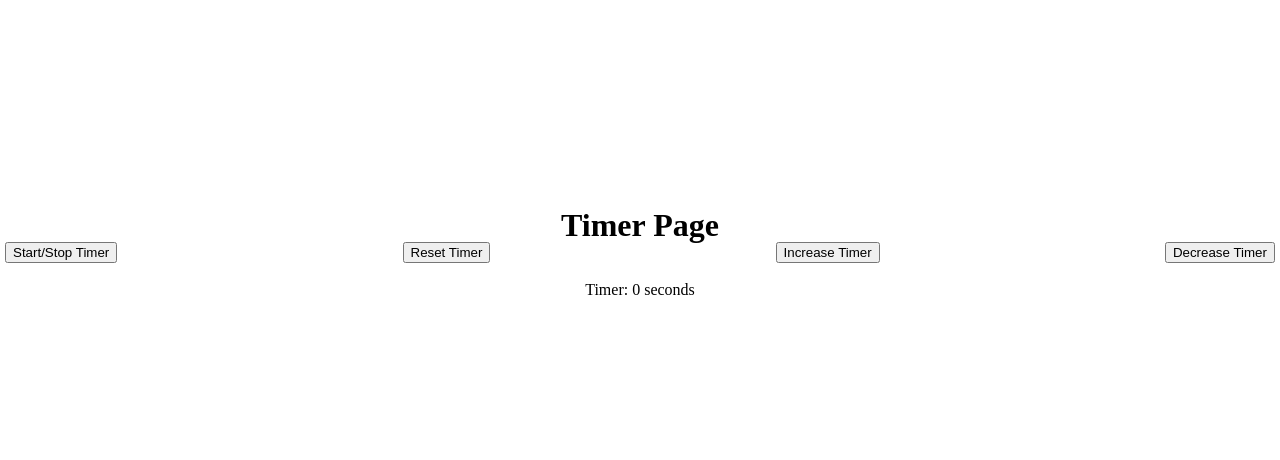
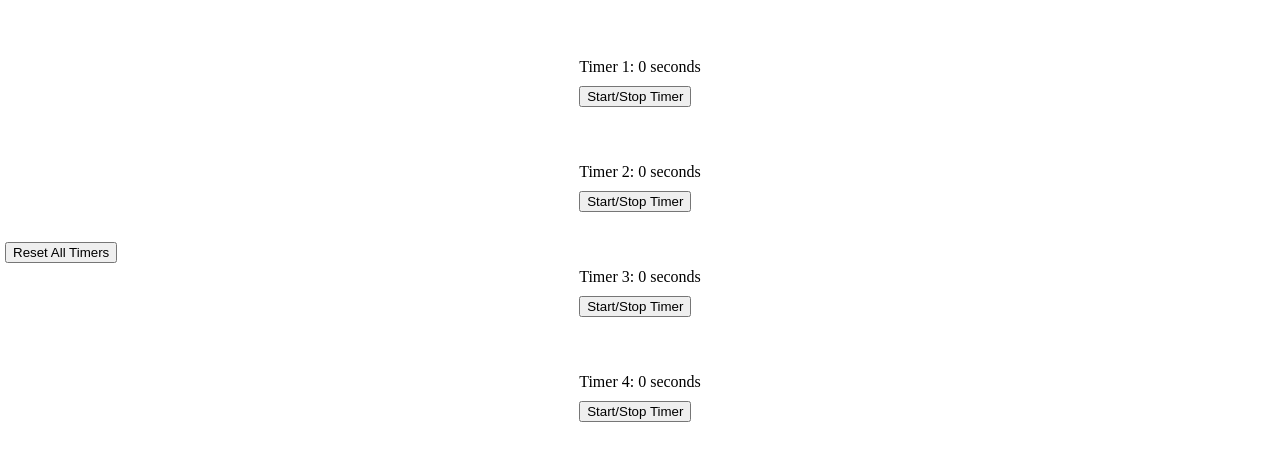
Before and after one commit to chm626/Website, a plain HTML site: page timer_page.html in a window 1280 px wide. Shown: the part 148-608 px from the top of the page. Drawn offline with Linux system fonts and the light colour scheme.

Commit message:
Update timer_page.html

```diff
--- a/timer_page.html
+++ b/timer_page.html
@@ -15,8 +15,12 @@
             justify-content: center;
         }
 
-        #timerDisplay {
-            margin-bottom: 20px;
+        .timer-container {
+            margin-bottom: 40px;
+        }
+
+        .timer-container p {
+            margin-bottom: 10px;
         }
 
         .button-container {
@@ -35,72 +39,67 @@
 </head>
 <body>
 
-<h1>Timer Page</h1>
+<div class="timer-container" id="timer1">
+    <p>Timer 1: 0 seconds</p>
+    <button onclick="startStopTimer(1)">Start/Stop Timer</button>
+</div>
 
-<p id="timerDisplay">Timer: 0 seconds</p>
+<div class="timer-container" id="timer2">
+    <p>Timer 2: 0 seconds</p>
+    <button onclick="startStopTimer(2)">Start/Stop Timer</button>
+</div>
+
+<div class="timer-container" id="timer3">
+    <p>Timer 3: 0 seconds</p>
+    <button onclick="startStopTimer(3)">Start/Stop Timer</button>
+</div>
+
+<div class="timer-container" id="timer4">
+    <p>Timer 4: 0 seconds</p>
+    <button onclick="startStopTimer(4)">Start/Stop Timer</button>
+</div>
 
 <div class="button-container">
-    <button onclick="startStopTimer()">Start/Stop Timer</button>
-    <button onclick="resetTimer()">Reset Timer</button>
-    <button onclick="increaseTimer()">Increase Timer</button>
-    <button onclick="decreaseTimer()">Decrease Timer</button>
+    <button onclick="resetAllTimers()">Reset All Timers</button>
 </div>
 
 <script>
-    let timerRunning = false;
-    let seconds = 0;
-    let timerInterval;
-
-    window.onload = function () {
-        const storedSeconds = localStorage.getItem('timerValue');
-        if (storedSeconds) {
-            seconds = parseInt(storedSeconds, 10);
-            updateTimerDisplay();
-        }
+    const timers = {
+        timer1: { running: false, seconds: 0, interval: null },
+        timer2: { running: false, seconds: 0, interval: null },
+        timer3: { running: false, seconds: 0, interval: null },
+        timer4: { running: false, seconds: 0, interval: null }
     };
 
-    function startStopTimer() {
-        if (timerRunning) {
-            clearInterval(timerInterval);
-            timerRunning = false;
+    function startStopTimer(timerId) {
+        const timer = timers['timer' + timerId];
+        if (timer.running) {
+            clearInterval(timer.interval);
+            timer.running = false;
         } else {
-            timerInterval = setInterval(updateTimer, 1000);
-            timerRunning = true;
+            timer.interval = setInterval(() => updateTimer(timerId), 1000);
+            timer.running = true;
         }
     }
 
-    function resetTimer() {
-        seconds = 0;
-        updateTimerDisplay();
-        saveTimerValue();
+    function resetAllTimers() {
+        Object.values(timers).forEach(timer => {
+            clearInterval(timer.interval);
+            timer.seconds = 0;
+            timer.running = false;
+            updateTimerDisplay(timer);
+        });
     }
 
-    function increaseTimer() {
-        seconds++;
-        updateTimerDisplay();
-        saveTimerValue();
+    function updateTimer(timerId) {
+        const timer = timers['timer' + timerId];
+        timer.seconds++;
+        updateTimerDisplay(timer);
     }
 
-    function decreaseTimer() {
-        if (seconds > 0) {
-            seconds--;
-            updateTimerDisplay();
-            saveTimerValue();
-        }
-    }
-
-    function updateTimer() {
-        seconds++;
-        updateTimerDisplay();
-        saveTimerValue();
-    }
-
-    function updateTimerDisplay() {
-        document.getElementById('timerDisplay').textContent = 'Timer: ' + seconds + ' seconds';
-    }
-
-    function saveTimerValue() {
-        localStorage.setItem('timerValue', seconds.toString());
+    function updateTimerDisplay(timer) {
+        const timerContainer = document.getElementById('timer' + Object.keys(timers).find(key => timers[key] === timer));
+        timerContainer.querySelector('p').textContent = `Timer ${Object.keys(timers).find(key => timers[key] === timer)}: ${timer.seconds} seconds`;
     }
 </script>
 
```
